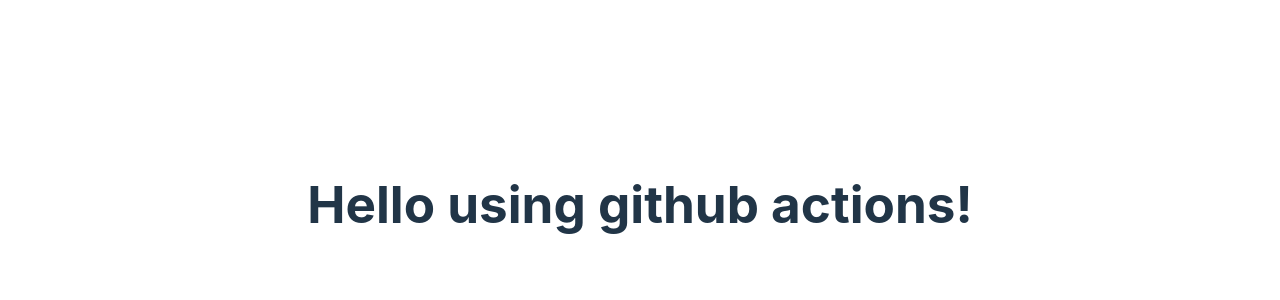
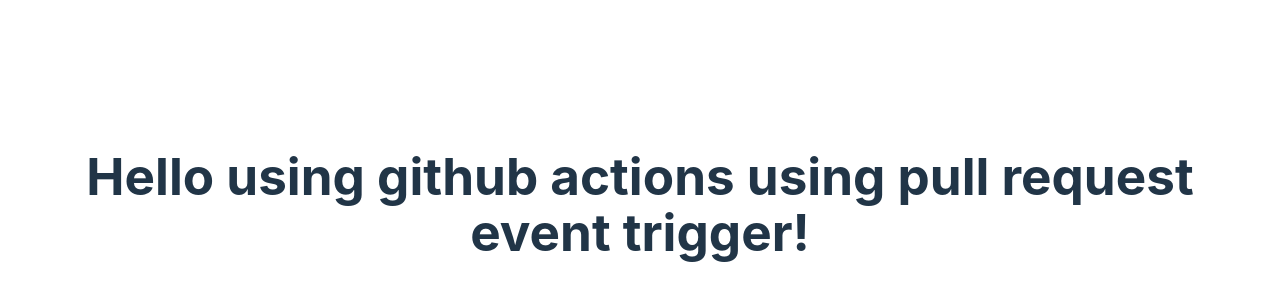
Before and after one commit to lexorrr/react-test-github-actions, a React (Vite) app: page / in a window 1280 px wide. Shown: the part 196-496 px from the top of the page. Built offline with nearby package versions, Linux system fonts and the light colour scheme.

Commit message:
Changed the App.tsx page

```diff
--- a/src/App.tsx
+++ b/src/App.tsx
@@ -7,7 +7,7 @@ function App() {
 
   return (
     <div className="App">
-      <h1>Hello using github actions!</h1>
+      <h1>Hello using github actions using pull request event trigger!</h1>
     </div>
   )
 }
```
